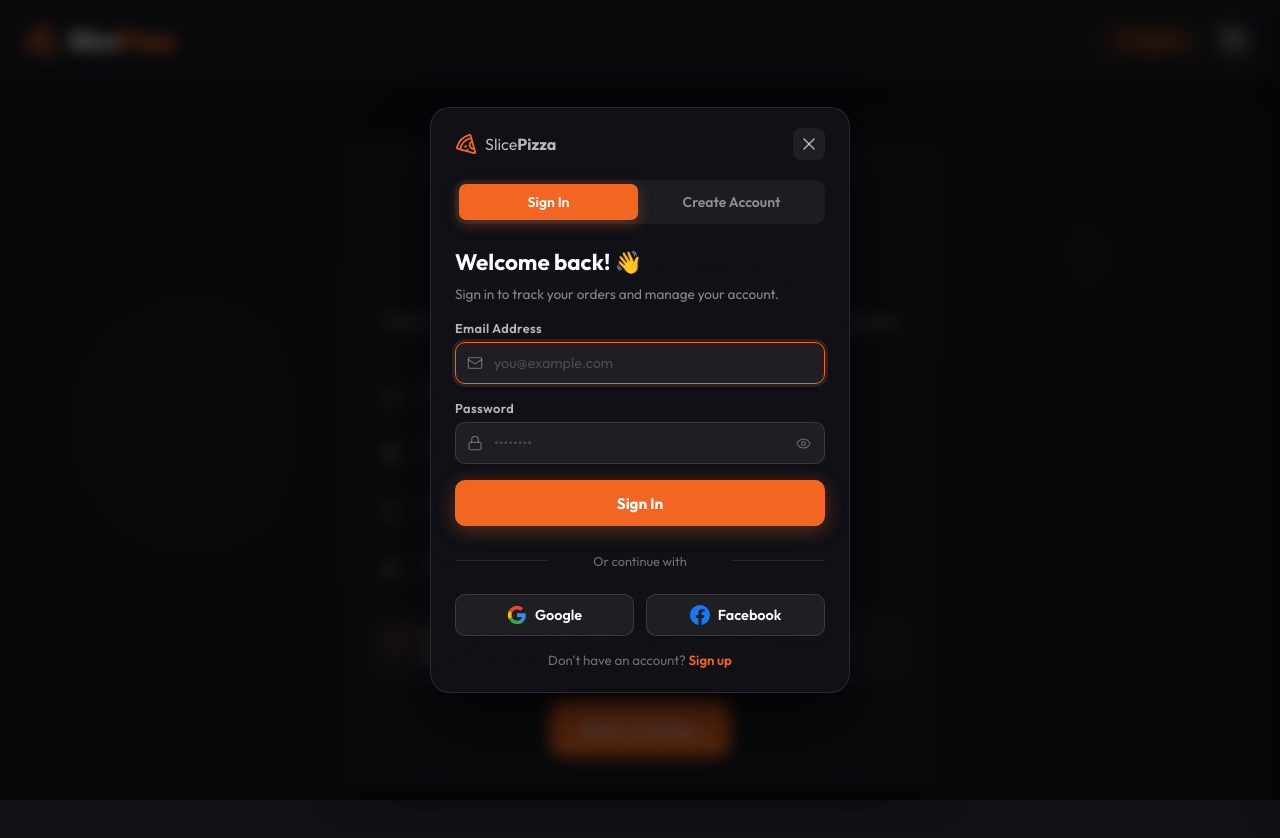
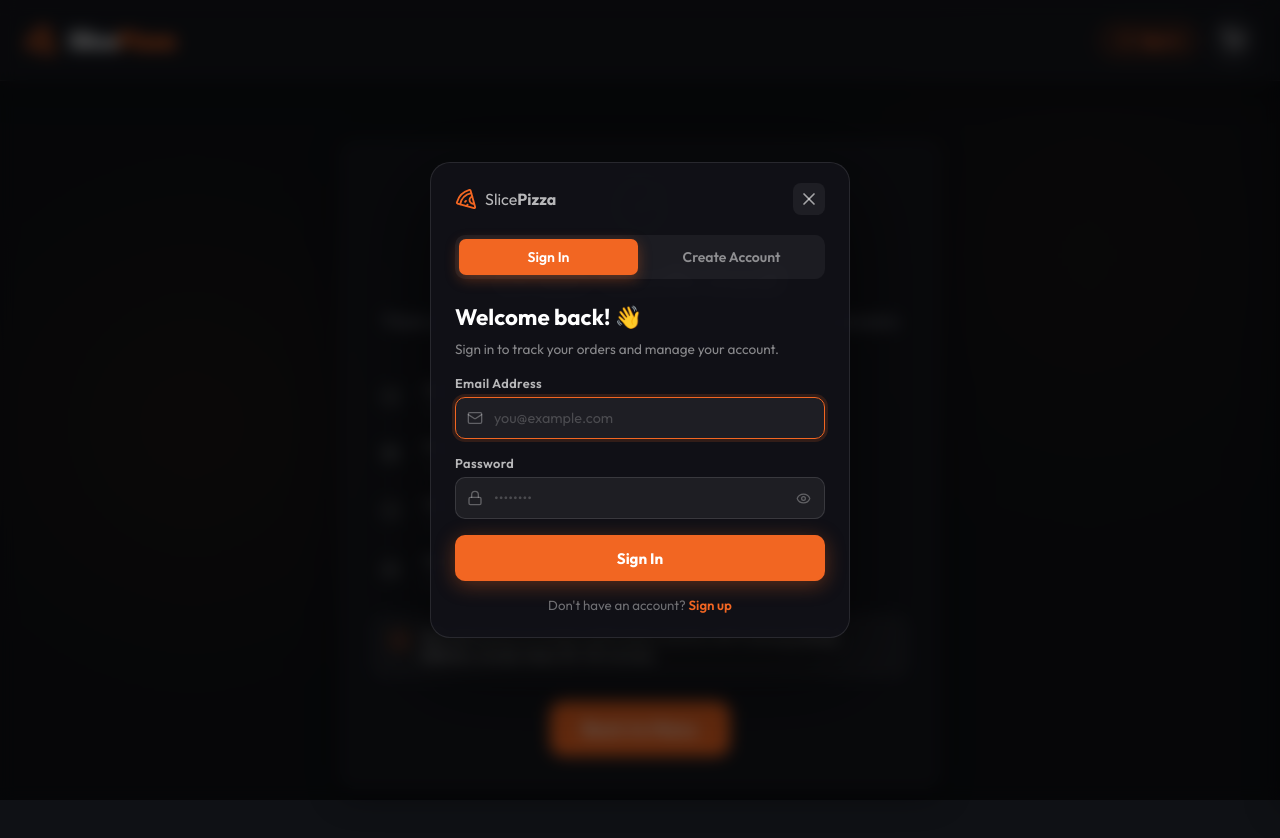
Before and after one commit to farhanibnmustafa/SlicePizza---a-pizza-ordering-and-order-management-system, a Next.js app: page /checkout/success/1 in a window 1280 px wide. Both pictures are taken after a click on the button "Sign In". Shown: the top 838 px of the page. Built offline with nearby package versions, Linux system fonts and the light colour scheme; no server answers.

Commit message:
refactor: remove social auth providers, update dependencies, and implement dedicated API route for order tracking

```diff
--- a/package.json
+++ b/package.json
@@ -15,17 +15,16 @@
     "@stripe/stripe-js": "^8.11.0",
     "@supabase/supabase-js": "^2.99.3",
     "@types/leaflet": "^1.9.21",
-    "@types/nodemailer": "^7.0.11",
     "bcryptjs": "^3.0.3",
     "jose": "^6.2.1",
     "leaflet": "^1.9.4",
     "lucide-react": "^0.577.0",
     "next": "^16.2.1",
     "next-auth": "^5.0.0-beta.30",
-    "nodemailer": "^7.0.13",
     "react": "19.2.3",
     "react-dom": "19.2.3",
     "react-leaflet": "^5.0.0",
+    "resend": "^6.10.0",
     "stripe": "^20.4.1",
     "zod": "^4.3.6",
     "zustand": "^5.0.11"
--- /dev/null
+++ b/src/app/api/orders/[id]/route.ts
@@ -0,0 +1,41 @@
+import { NextRequest, NextResponse } from 'next/server';
+import { supabaseAdmin } from '@/lib/supabase';
+
+// GET a single order by ID (public — for order tracking page)
+export async function GET(
+    _req: NextRequest,
+    { params }: { params: Promise<{ id: string }> }
+) {
+    try {
+        const { id } = await params;
+
+        if (!id) {
+            return NextResponse.json({ error: 'Order ID is required' }, { status: 400 });
+        }
+
+        const { data: order, error } = await supabaseAdmin
+            .from('orders')
+            .select('id, status, status_history, customer_details, created_at')
+            .eq('id', id)
+            .single();
+
+        if (error || !order) {
+            return NextResponse.json({ error: 'Order not found' }, { status: 404 });
+        }
+
+        return NextResponse.json({
+            order: {
+                id: order.id,
+                status: order.status,
+                statusHistory: order.status_history || [],
+                customerDetails: order.customer_details
+                    ? { lat: order.customer_details.lat, lng: order.customer_details.lng }
+                    : null,
+                createdAt: order.created_at,
+            }
+        });
+    } catch (error) {
+        console.error('Fetch order error:', error);
+        return NextResponse.json({ error: 'Failed to fetch order' }, { status: 500 });
+    }
+}
--- a/src/app/checkout/success/[id]/page.tsx
+++ b/src/app/checkout/success/[id]/page.tsx
@@ -24,13 +24,10 @@
         setTimeout(() => setMounted(true), 0);
 
         const fetchOrder = () => {
-            fetch('/api/orders')
+            fetch(`/api/orders/${orderId}`)
                 .then(res => res.json())
                 .then(data => {
-                    if (data.orders) {
-                        const found = data.orders.find((o: Order) => o.id === orderId);
-                        if (found) setOrder(found);
-                    }
+                    if (data.order) setOrder(data.order);
                 })
                 .catch(err => console.error('Failed to fetch order for tracking:', err));
         };
@@ -43,7 +40,7 @@
     if (!mounted) return null;
 
     const getStatusStep = (status: string) => {
-        const statuses = ['Pending Payment', 'Pending', 'Preparing', 'Out for Delivery', 'Delivered'];
+        const statuses = ['Pending Payment', 'Preparing', 'Out for Delivery', 'Delivered'];
         return statuses.indexOf(status);
     };
 
--- a/src/auth.ts
+++ b/src/auth.ts
@@ -1,6 +1,4 @@
 import NextAuth from "next-auth"
-import Google from "next-auth/providers/google"
-import Facebook from "next-auth/providers/facebook"
 import Credentials from "next-auth/providers/credentials"
 import { userStore, verifyPassword } from "@/lib/auth"
 
@@ -8,15 +6,6 @@
   secret: process.env.NEXTAUTH_SECRET || process.env.AUTH_SECRET,
   trustHost: true,
   providers: [
-    Google({
-      clientId: process.env.GOOGLE_CLIENT_ID,
-      clientSecret: process.env.GOOGLE_CLIENT_SECRET,
-    }),
-    Facebook({
-      clientId: process.env.FACEBOOK_CLIENT_ID,
-      clientSecret: process.env.FACEBOOK_CLIENT_SECRET,
-      authorization: { params: { scope: 'public_profile,email' } },
-    }),
     Credentials({
       name: "Credentials",
       credentials: {
--- a/src/components/features/AuthModal.tsx
+++ b/src/components/features/AuthModal.tsx
@@ -196,35 +196,8 @@
                             : tab === 'login' ? 'Sign In' : 'Create Account'}
                     </button>
 
-                    <div className={styles.divider}>
-                        <span>Or continue with</span>
-                    </div>
 
-                    <div className={styles.socialButtons}>
-                        <button
-                            type="button"
-                            className={styles.socialBtn}
-                            onClick={() => signIn('google', { callbackUrl: '/' })}
-                        >
-                            <svg viewBox="0 0 24 24" width="20" height="20" xmlns="http://www.w3.org/2000/svg">
-                                <path d="M22.56 12.25c0-.78-.07-1.53-.2-2.25H12v4.26h5.92c-.26 1.37-1.04 2.53-2.21 3.31v2.77h3.57c2.08-1.92 3.28-4.74 3.28-8.09z" fill="#4285F4"/>
-                                <path d="M12 23c2.97 0 5.46-.98 7.28-2.66l-3.57-2.77c-.98.66-2.23 1.06-3.71 1.06-2.86 0-5.29-1.93-6.16-4.53H2.18v2.84C3.99 20.53 7.7 23 12 23z" fill="#34A853"/>
-                                <path d="M5.84 14.09c-.22-.66-.35-1.36-.35-2.09s.13-1.43.35-2.09V7.07H2.18C1.43 8.55 1 10.22 1 12s.43 3.45 1.18 4.93l2.85-2.22.81-.62z" fill="#FBBC05"/>
-                                <path d="M12 5.38c1.62 0 3.06.56 4.21 1.64l3.15-3.15C17.45 2.09 14.97 1 12 1 7.7 1 3.99 3.47 2.18 7.07l3.66 2.84c.87-2.6 3.3-4.53 6.16-4.53z" fill="#EA4335"/>
-                            </svg>
-                            Google
-                        </button>
-                        <button
-                            type="button"
-                            className={styles.socialBtn}
-                            onClick={() => signIn('facebook', { callbackUrl: '/' })}
-                        >
-                            <svg viewBox="0 0 24 24" width="20" height="20" xmlns="http://www.w3.org/2000/svg">
-                                <path d="M23.998 12c0-6.628-5.372-12-11.999-12C5.372 0 0 5.372 0 12c0 5.988 4.388 10.954 10.124 11.852v-8.384H7.078v-3.469h3.046V9.356c0-3.008 1.792-4.669 4.532-4.669 1.313 0 2.686.234 2.686.234v2.953H15.83c-1.49 0-1.955.925-1.955 1.874V12h3.328l-.532 3.469h-2.796v8.384c5.736-.898 10.124-5.864 10.124-11.853z" fill="#1877F2"/>
-                            </svg>
-                            Facebook
-                        </button>
-                    </div>
+
 
                     <p className={styles.switchPrompt}>
                         {tab === 'login' ? "Don't have an account? " : 'Already have an account? '}
```
Also changed, not shown: 1 other file (tests, documents, lock files or other folders).
